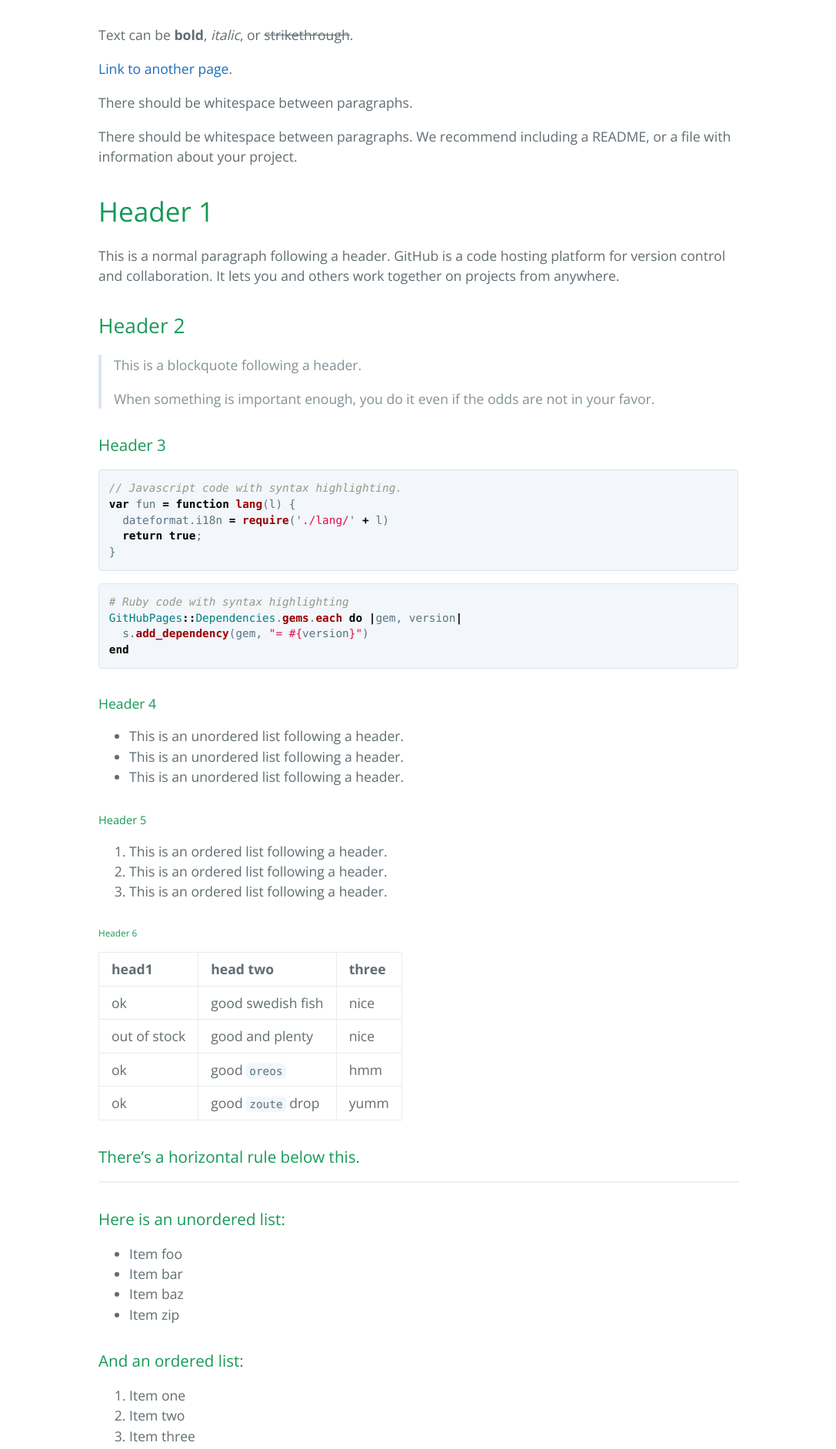
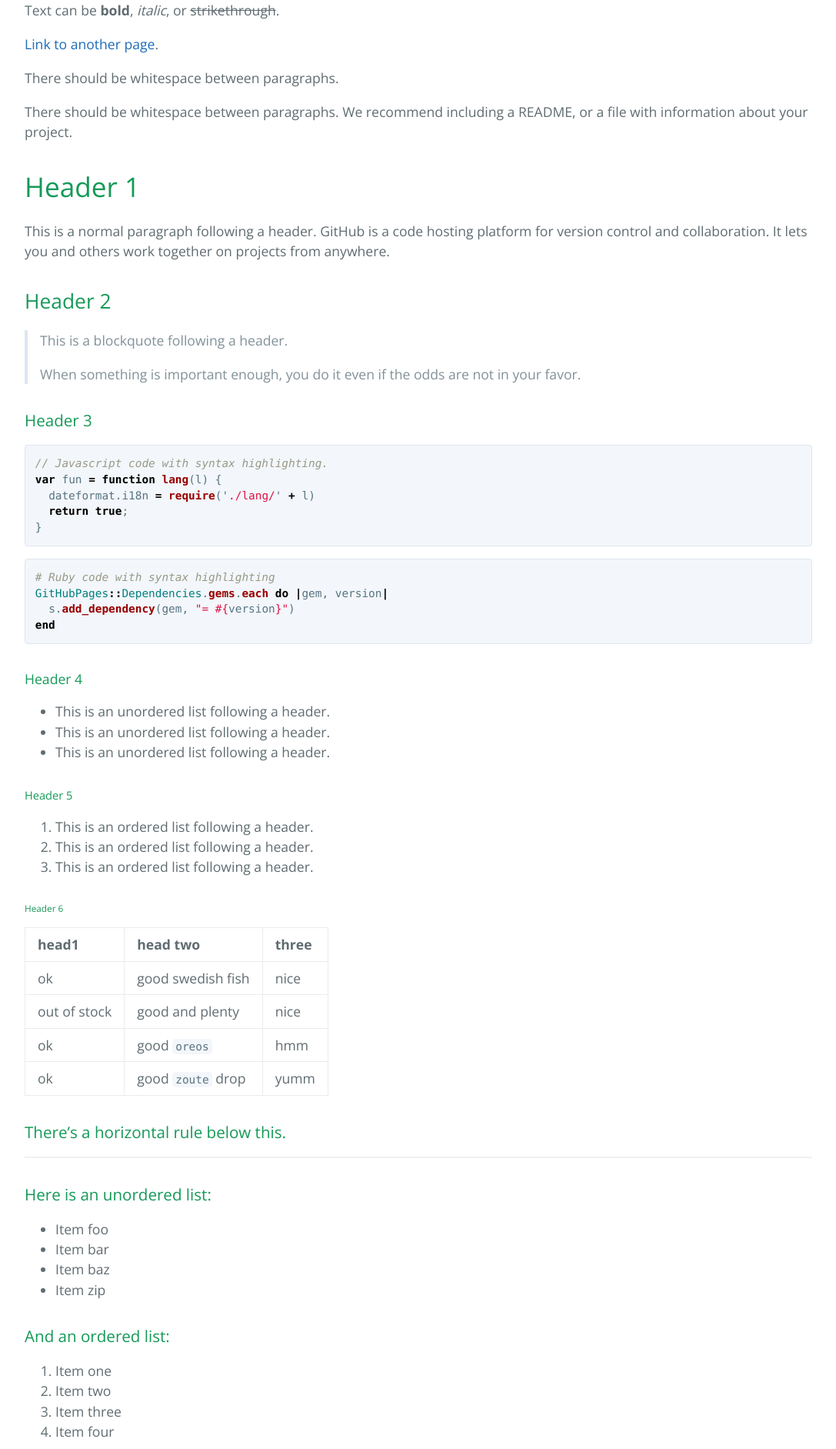
Before and after one commit to CoderTonyChan/tonydesign-jekyll, a Jekyll site: the page built from index.md, in a window 1280 px wide. Shown: the part 383-2266 px from the top of the page at 77% size, without its empty margins (96-1183 px from the left). Built offline with Jekyll 4.4.1, drawn with Linux system fonts in a browser that asks for light colours.

Commit message:
update main-content

```diff
--- a/_sass/jekyll-theme-cayman.scss
+++ b/_sass/jekyll-theme-cayman.scss
@@ -171,18 +171,18 @@ a {
 
   @include large {
     max-width: 64rem;
-    // padding: 2rem 6rem;
+    padding: 2rem 6rem;
     margin: 0 auto;
     font-size: 1.1rem;
   }
 
   @include medium {
-    // padding: 2rem 4rem;
+    padding: 2rem 4rem;
     font-size: 1.1rem;
   }
 
   @include small {
-    // padding: 2rem 1rem;
+    padding: 2rem 1rem;
     font-size: 1rem;
   }
 
--- a/_sass/tonydesign-gallery-theme.scss
+++ b/_sass/tonydesign-gallery-theme.scss
@@ -169,18 +169,18 @@ a {
 
   @include large {
     max-width: 64rem;
-    padding: 2rem 6rem;
+    // padding: 2rem 6rem;
     margin: 0 auto;
     font-size: 1.1rem;
   }
 
   @include medium {
-    padding: 2rem 4rem;
+    // padding: 2rem 4rem;
     font-size: 1.1rem;
   }
 
   @include small {
-    padding: 2rem 1rem;
+    // padding: 2rem 1rem;
     font-size: 1rem;
   }
 
```
